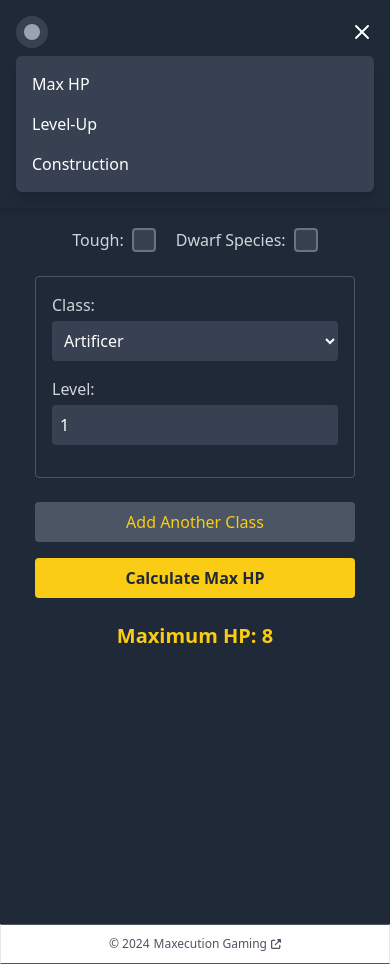
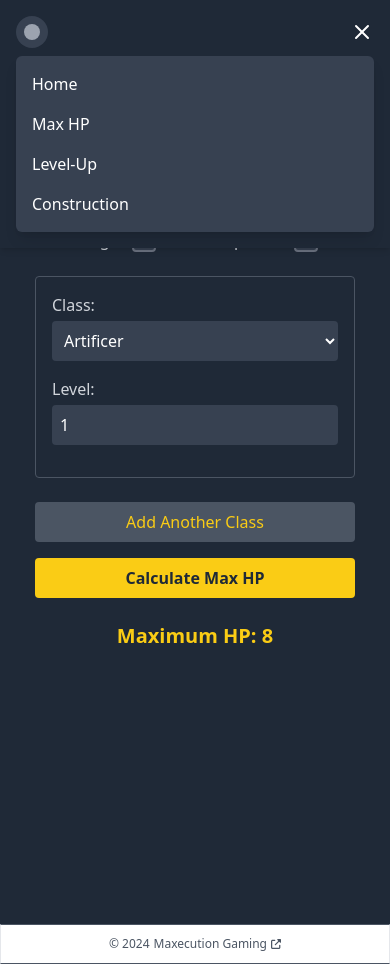
Before and after one commit to maxecution/DRW-helper, a React (Vite) app: page /max-hp-calc in a window 390 px wide. Both pictures are taken after a click on the button 362 px from the left and 32 px from the top of the page. Built offline with nearby package versions, Linux system fonts and the light colour scheme.

Commit message:
Added Home link to burger menu

```diff
--- a/src/pages/navBar/NavBar.jsx
+++ b/src/pages/navBar/NavBar.jsx
@@ -55,6 +55,14 @@ function Navbar() {
           <ul className='space-y-4'>
             <li>
               <Link
+                to='/'
+                className='block hover:text-yellow-400 transition'
+                onClick={() => setIsMenuOpen(false)}>
+                Home
+              </Link>
+            </li>
+            <li>
+              <Link
                 to='/max-hp-calc'
                 className='block hover:text-yellow-400 transition'
                 onClick={() => setIsMenuOpen(false)}>
```
